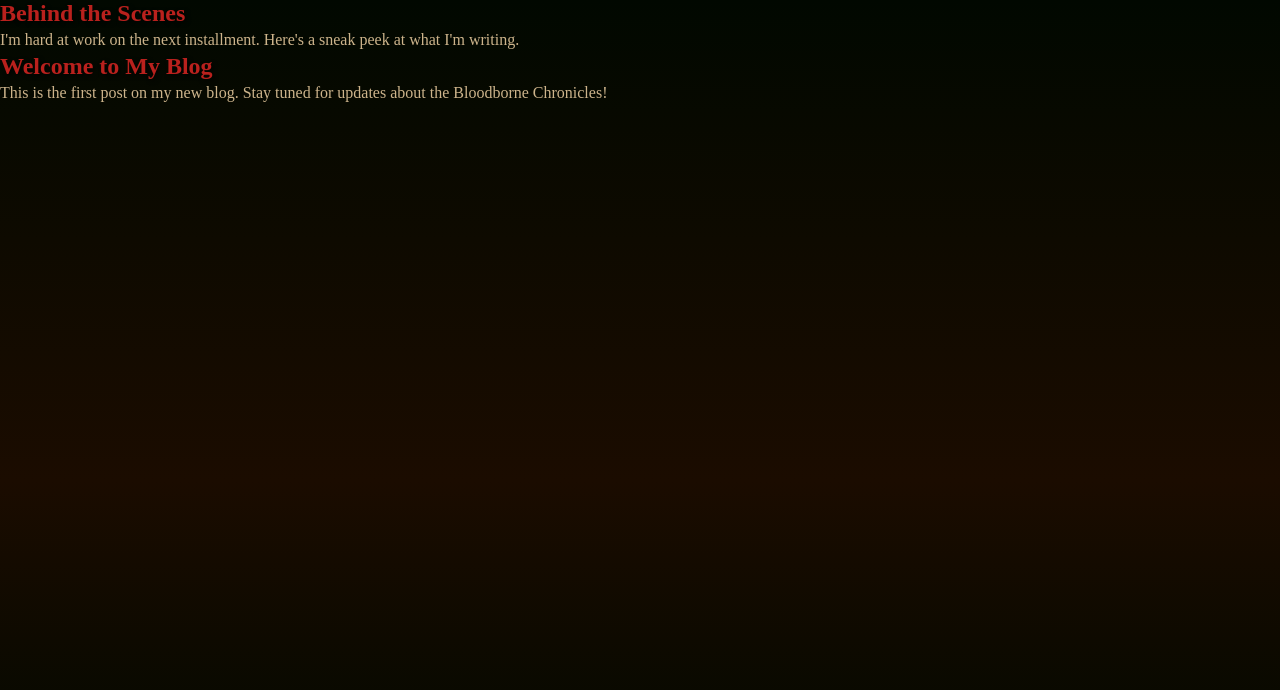
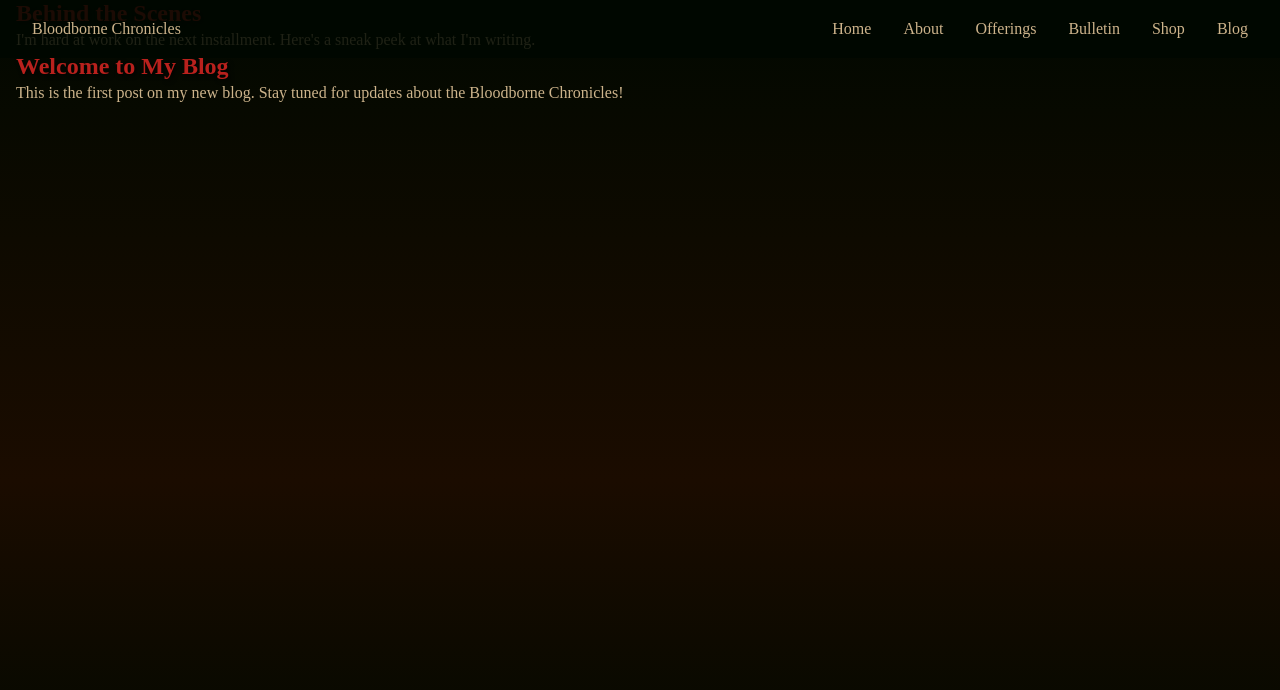
Before and after one commit to JVCarmich0959/author-website, a React (Vite) app: page /blog in a window 1280 px wide. Shown: the top 690 px of the page. Built offline with nearby package versions, Linux system fonts and the light colour scheme.

Commit message:
feat(blog): add navigation bar

```diff
--- a/src/pages/Blog.jsx
+++ b/src/pages/Blog.jsx
@@ -1,5 +1,6 @@
 import React from 'react'
 import ReactMarkdown from 'react-markdown'
+import Nav from '../components/hero/Nav'
 
 const modules = import.meta.glob('../posts/*.md', { eager: true, as: 'raw' })
 const posts = Object.entries(modules).map(([path, content]) => ({
@@ -9,12 +10,15 @@ const posts = Object.entries(modules).map(([path, content]) => ({
 
 export default function Blog() {
   return (
-    <div className="blog">
-      {posts.map((post) => (
-        <article key={post.id} className="prose mx-auto mb-8">
-          <ReactMarkdown>{post.content}</ReactMarkdown>
-        </article>
-      ))}
+    <div className="container blog-page">
+      <Nav />
+      <main className="blog">
+        {posts.map((post) => (
+          <article key={post.id} className="prose mx-auto mb-8">
+            <ReactMarkdown>{post.content}</ReactMarkdown>
+          </article>
+        ))}
+      </main>
     </div>
   )
 }
```
Also changed, not shown: 1 other file (tests, documents, lock files or other folders).
